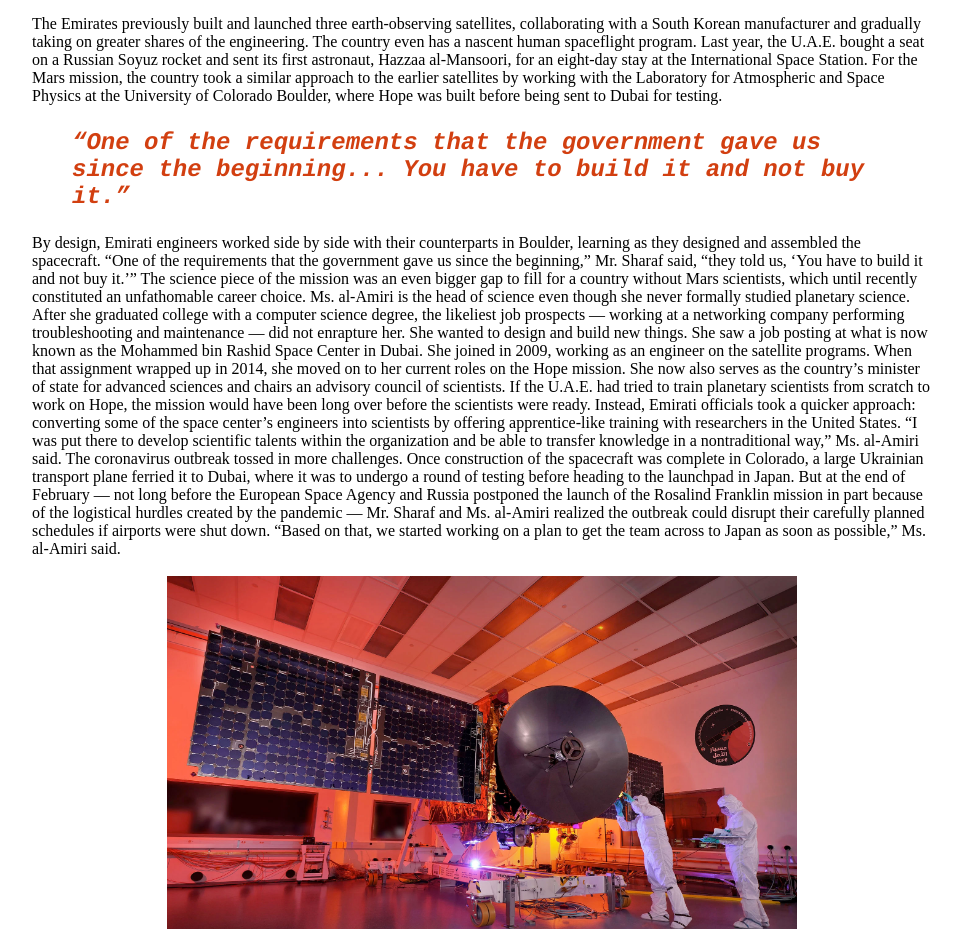
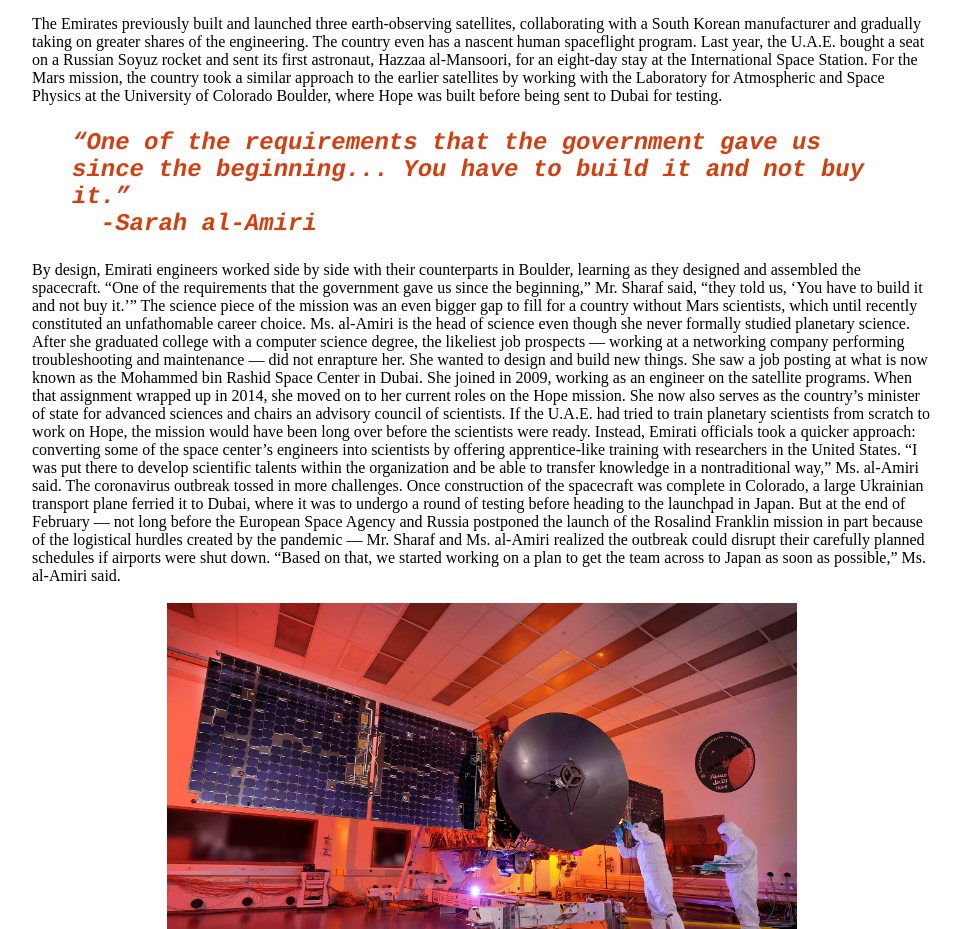
Before and after one commit to Sindellah/Jaime-Breeden-JOUR352, a plain HTML site: page BreedenLayout/index.html in a window 1280 px wide. Shown: the part 2882-3811 px from the top of the page, without its empty margins (158-1119 px from the left). Drawn offline with Linux system fonts and the light colour scheme.

Commit message:
w/ Blockquote attribution

```diff
--- a/BreedenLayout/index.html
+++ b/BreedenLayout/index.html
@@ -62,7 +62,7 @@
 
 	For the Mars mission, the country took a similar approach to the earlier satellites by working with the Laboratory for Atmospheric and Space Physics at the University of Colorado Boulder, where Hope was built before being sent to Dubai for testing.<br>
 
-	<blockquote>“One of the requirements that the government gave us since the beginning... You have to build it and not buy it.”</blockquote>
+	<blockquote>“One of the requirements that the government gave us since the beginning... You have to build it and not buy it.”<br>&nbsp;&nbsp;-Sarah al-Amiri</blockquote>
 
 	By design, Emirati engineers worked side by side with their counterparts in Boulder, learning as they designed and assembled the spacecraft. “One of the requirements that the government gave us since the beginning,” Mr. Sharaf said, “they told us, ‘You have to build it and not buy it.’”
 
```
